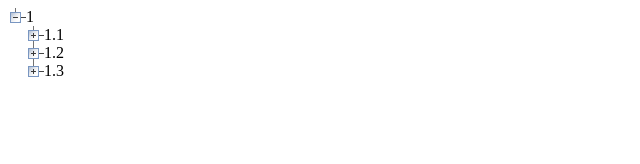
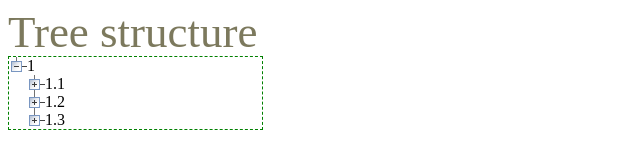
Before and after one commit to Aksana-Tsishchanka/JStree, a plain HTML site: page index.html in a window 1280 px wide. Shown: the whole page, without its empty margins (0-640 px from the left). Drawn offline with Linux system fonts and the light colour scheme.

Commit message:
add border and div

```diff
--- a/buildtree.js
+++ b/buildtree.js
@@ -10,14 +10,15 @@ function startBuildingTree(root) {
 
     var rootLi = buildTree(root, ul);
     rootLi.className = 'Node IsRoot ExpandOpen IsLast'
-    document.body.appendChild(ul);
+    var div = document.getElementById("tree");
+    div.appendChild(ul);
 }
 
 function buildTree(treeItem, htmlEl) {
     var li = document.createElement('li');
     li.className = 'Node';
     li.className += ' ExpandClosed';
-
+    //li.className += ' ExpandOpen';
     var divExp = document.createElement('div');
     var divContent = document.createElement('div');
     divExp.className = 'Expand';
@@ -46,3 +47,20 @@ function buildTree(treeItem, htmlEl) {
 }
 
 startBuildingTree(tree);
+
+addEventListener("click", function(event) {
+
+    event = event || window.event;
+
+    var clickedElem = event.target || event.srcElement;
+    var parentElem = clickedElem.parentNode;
+
+    if (parentElem.classList.contains('ExpandOpen')) {
+        var newClass = parentElem.className.replace('ExpandOpen', 'ExpandClosed');
+        parentElem.className = newClass;
+    }
+    else if (parentElem.classList.contains('ExpandClosed')) {
+        var newClass = parentElem.className.replace('ExpandClosed', 'ExpandOpen');
+        parentElem.className = newClass;
+    }
+});
--- a/index.html
+++ b/index.html
@@ -5,7 +5,10 @@
 	   <link rel="stylesheet" href="style.css"/>
     </head>
     <body>
+    	<h1>Tree structure</h1>
+    	<div id="tree">
 
+    	</div>
     </body>
     <script type="text/javascript" src="buildtree.js">
     </script>
--- a/style.css
+++ b/style.css
@@ -1,3 +1,19 @@
+body {
+	font-family: 'Trocchi', serif;
+}
+h1 {
+	color: #7c795d;
+	font-size: 45px;
+	font-weight: normal;
+	line-height: 48px;
+	margin: 0;
+}
+div#tree {
+    width: 20%;
+	border-width:1px;
+    border-style:dashed;
+	border-color: green;
+}
 .Container {
     padding: 0;
     margin: 0;
```
